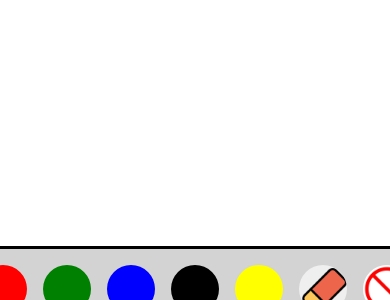
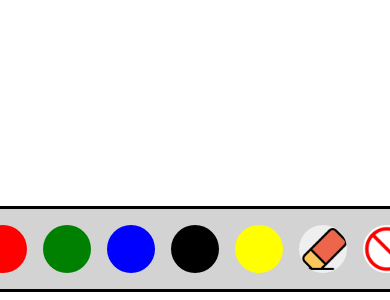
Before and after one commit to nhlamulo-maluleka/HTML-Whiteboard, a website: page public/index.html in a window 390 px wide. Shown: the part 544-844 px from the top of the page. Drawn offline with Linux system fonts and the light colour scheme.

Commit message:
HTML Whiteboard

```diff
--- a/public/css/board.css
+++ b/public/css/board.css
@@ -99,11 +99,11 @@ html, body{
 }
 
 @media only screen and (max-width: 600px) {
-    body{
+    /* body{
         overflow-y: auto;
-    }
+    } */
 
     #colors{
-        bottom: -2rem;
+        bottom: .5rem;
     }
 }
```
